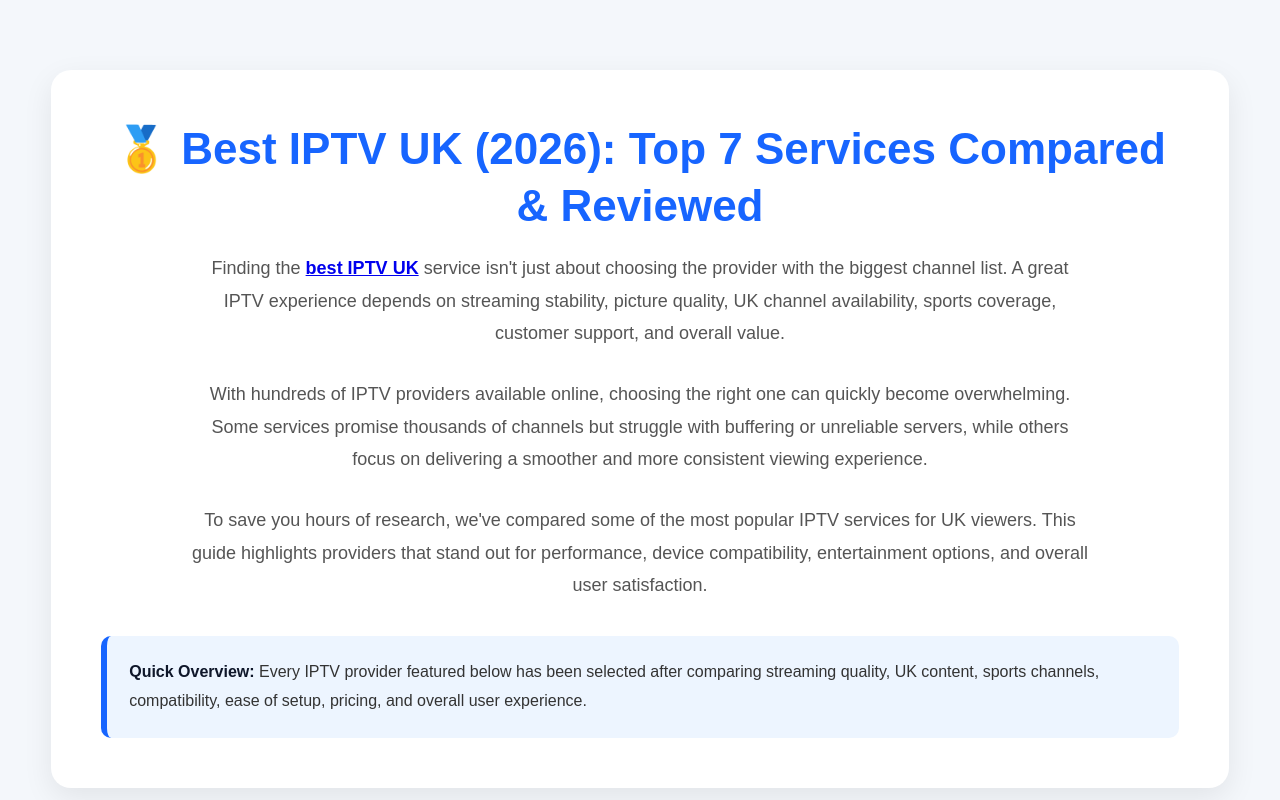
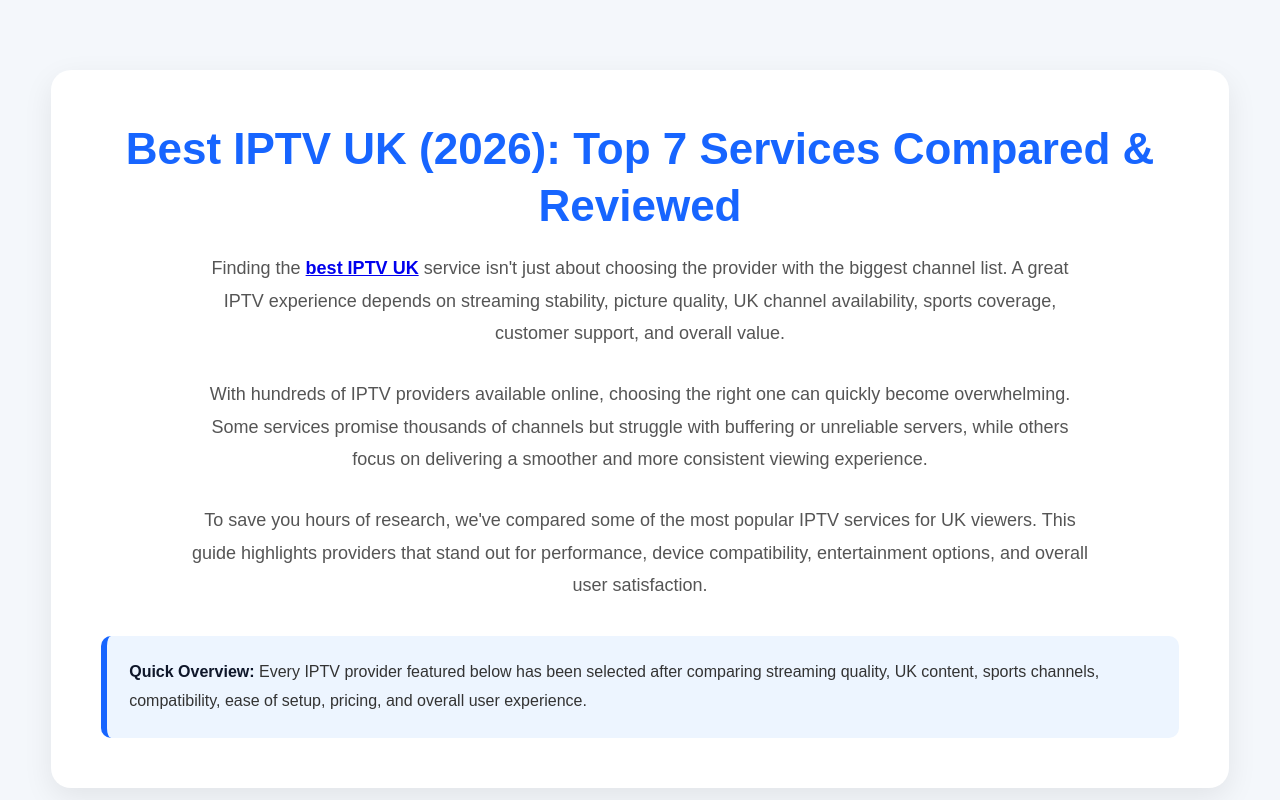
Before and after one commit to Best-iptv-Uk-in-2026/Best-iptv-Uk-in-2026.github.io, a plain HTML site: page index.html in a window 1280 px wide. Shown: the top 800 px of the page. Drawn offline with Linux system fonts and the light colour scheme.

Commit message:
Update index.html

```diff
--- a/index.html
+++ b/index.html
@@ -5,7 +5,7 @@
 <meta charset="UTF-8">
 <meta name="viewport" content="width=device-width, initial-scale=1.0">
 
-<title>🥇 Best IPTV UK (2026): Top 7 Services Compared & Reviewed</title>
+<title> Best IPTV UK (2026): Top 7 Services Compared & Reviewed</title>
 
 <meta name="description" content="Looking for the best IPTV UK service? Compare the top 7 IPTV providers in 2026 based on streaming quality, UK channels, sports, pricing, reliability, and device compatibility.">
 
@@ -218,7 +218,7 @@ font-size:30px;
 <div class="hero-box">
 
 <h1>
-🥇 Best IPTV UK (2026): Top 7 Services Compared & Reviewed
+ Best IPTV UK (2026): Top 7 Services Compared & Reviewed
 </h1>
 
 <p>
```
